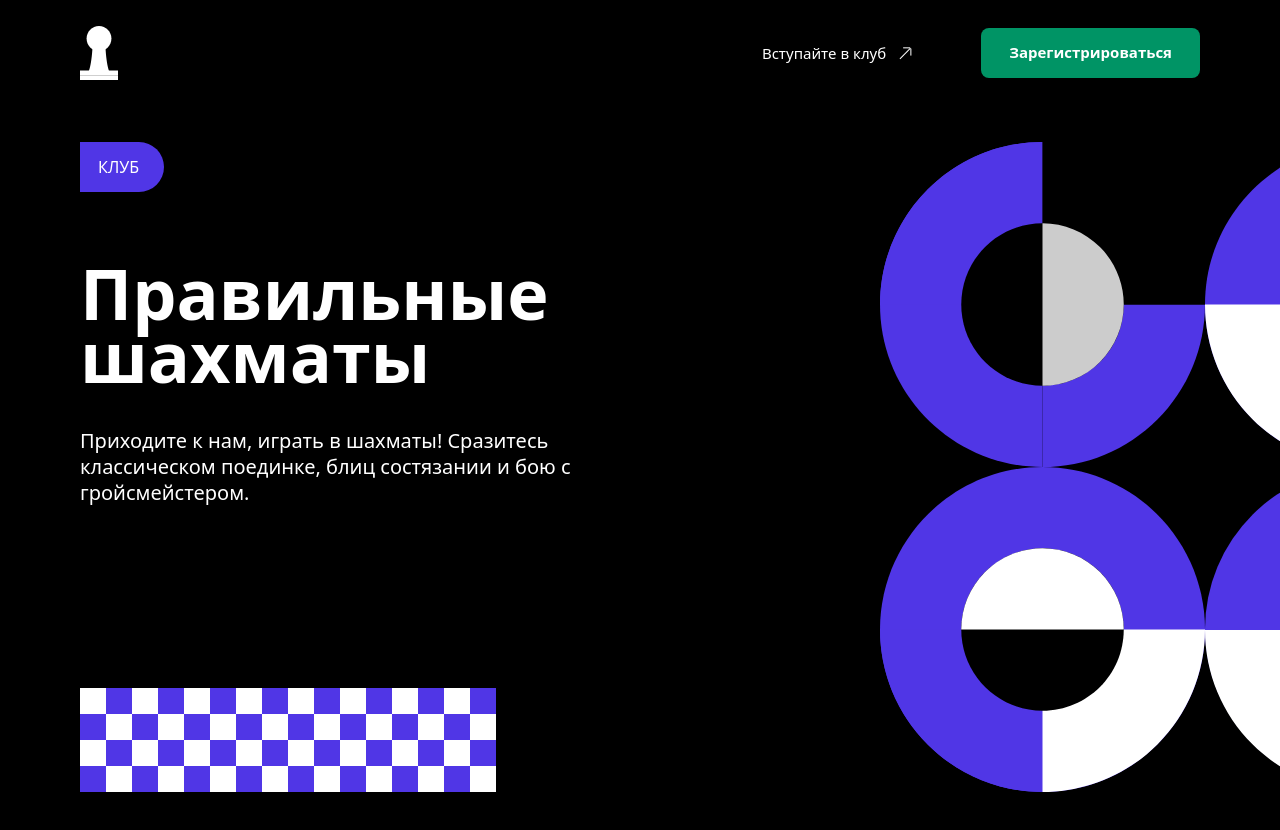
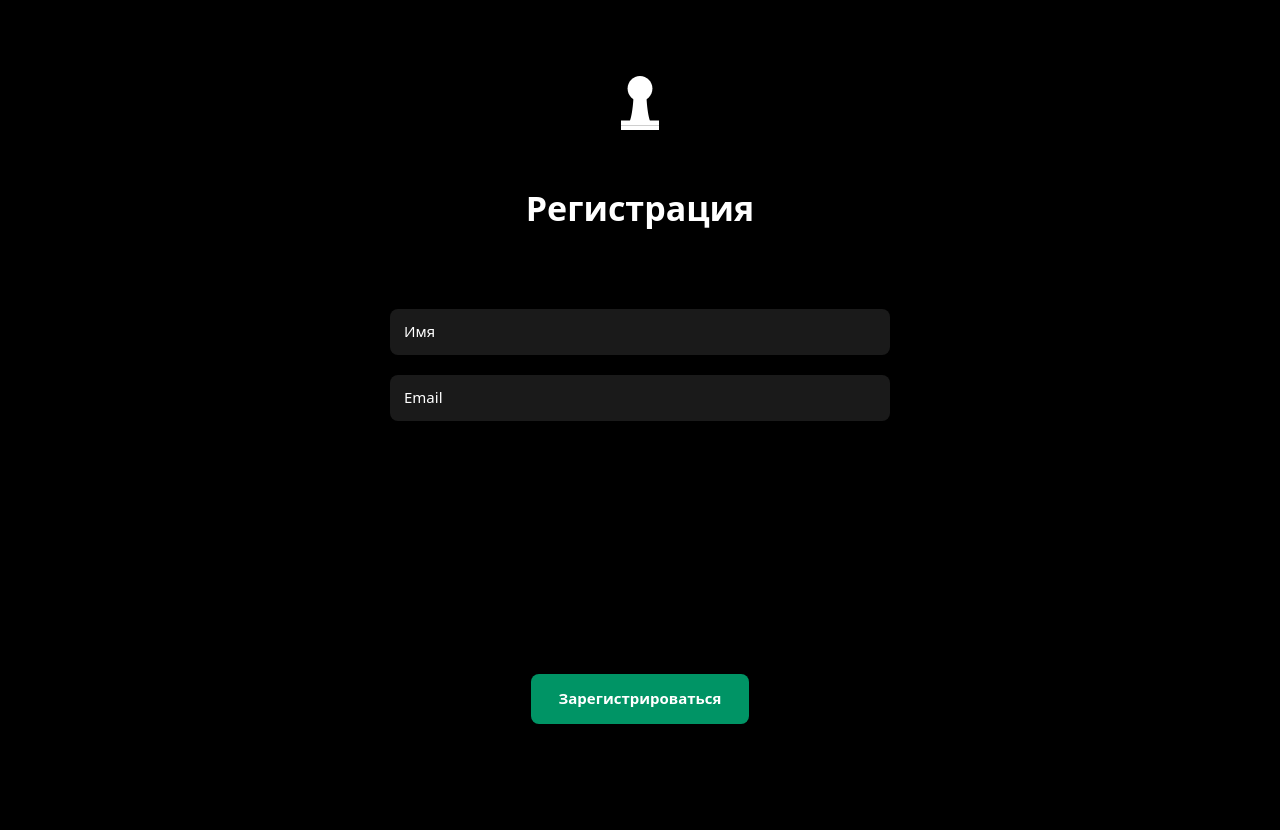
Before and after one commit to PchelaMaya/chess-react, a React (Vite) app: page / in a window 1280 px wide. Shown: the top 830 px of the page. Built offline with nearby package versions, Linux system fonts and the light colour scheme.

Commit message:
add registration

```diff
--- a/src/components/Button/Button.jsx
+++ b/src/components/Button/Button.jsx
@@ -1,7 +1,7 @@
 import './Button.css'
 const Button = () => {
     return (
-        <button className="btn">Зарегистрироваться</button>
+        <button type="submit" className="btn">Зарегистрироваться</button>
     )
 }
 export {Button}
--- a/src/components/Header/Header.jsx
+++ b/src/components/Header/Header.jsx
@@ -1,7 +1,12 @@
+import React, { useState } from 'react'
 import { Button } from '../Button/Button'
+import { Registration } from '../Registration/Registration'
 import './Header.css'
 const Header = () => {
+  const [registrationActive, setRegistrationActive] = useState(true);
+
     return (
+      <div>
         <div className="header w-inner">
           <a className="header-logo" href="/">
               <img src="../src/images/logo.svg"></img>
@@ -9,9 +14,12 @@ const Header = () => {
           <div className='header-in'>
               <p className="header-text">Вступайте в клуб</p>
               <div className='header-arrow'><div></div></div>
-            <Button/>
+              <Button onClick={() => setRegistrationActive(true)} />
           </div>
         </div>
+        <Registration active={registrationActive} setActive={setRegistrationActive}/>
+      </div>
+
     )
   }
 
--- /dev/null
+++ b/src/components/Registration/Registration.css
@@ -0,0 +1,46 @@
+.form-registration {
+    height: 100vh;
+    width: 100%;
+    background-color: #000;
+    position: fixed;
+    top: 0;
+    left: 0;
+    text-align: center;
+    display: flex;
+    align-items: center;
+    justify-content: center;
+    opacity: 0;
+    pointer-events: none;
+    transition: 0.5s;
+
+}
+.form-registration.active {
+    opacity: 1;
+    pointer-events: all;
+}
+.registration-logo {
+    margin-bottom: 50px;
+}
+.registration-title {
+    margin-bottom: 78px;
+    font-size: 34px;
+}
+.registration-input {
+    display: grid;
+    margin-bottom: 253px;
+
+}
+input {
+    background: #1A1A1A;
+    padding: 14px;
+    border-radius: 8px;
+    border: none;
+    width: 500px;
+}
+input::placeholder {
+    color: #fff;
+    font-size: 15px;
+  }
+.registration-input__name {
+    margin-bottom: 20px;
+}
--- /dev/null
+++ b/src/components/Registration/Registration.jsx
@@ -0,0 +1,22 @@
+import './Registration.css'
+import React from 'react'
+import { Button } from '../Button/Button'
+const Registration = ({active, setActive}) => {
+    return (
+        <div className={active ? 'form-registration active' : 'form-registration'}
+        onClick={() => setActive(false)}>
+           <div className='form-registration__content' onClick={e => e.stopPropagation()}>
+                <img className='registration-logo' src="../src/images/logo.svg"></img>
+                <h3 className='registration-title'>Регистрация</h3>
+                <form>
+                    <div className='registration-input'>
+                        <input className='registration-input__name' type='text' placeholder='Имя' ></input>
+                        <input className='registration-input__email' type='email' placeholder='Email'></input>
+                    </div>
+                    <Button/>
+                </form>
+           </div>
+        </div>
+    )
+}
+export {Registration}
```
Lines whose indentation alone changed are shown as unchanged.
